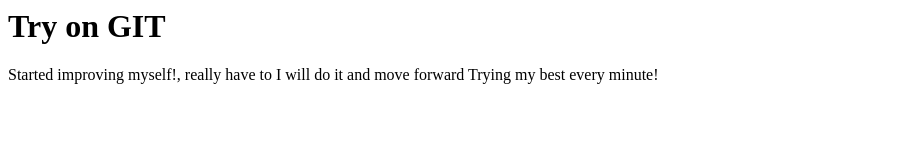
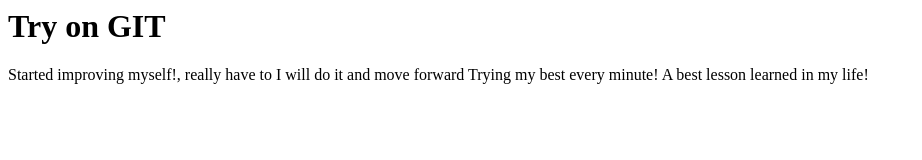
Before and after one commit to gmbasava/firstgitrepo, a plain HTML site: page firstgitrepo/index.html in a window 1280 px wide. Shown: the whole page, without its empty margins (0-922 px from the left). Drawn offline with Linux system fonts and the light colour scheme.

Commit message:
Lesson of Life Commit

```diff
--- a/firstgitrepo/index.html
+++ b/firstgitrepo/index.html
@@ -5,4 +5,5 @@
 Started improving myself!, really have to
 I will do it and move forward
   Trying my best every minute!
+  A best lesson learned in my life!
 </html>
```
